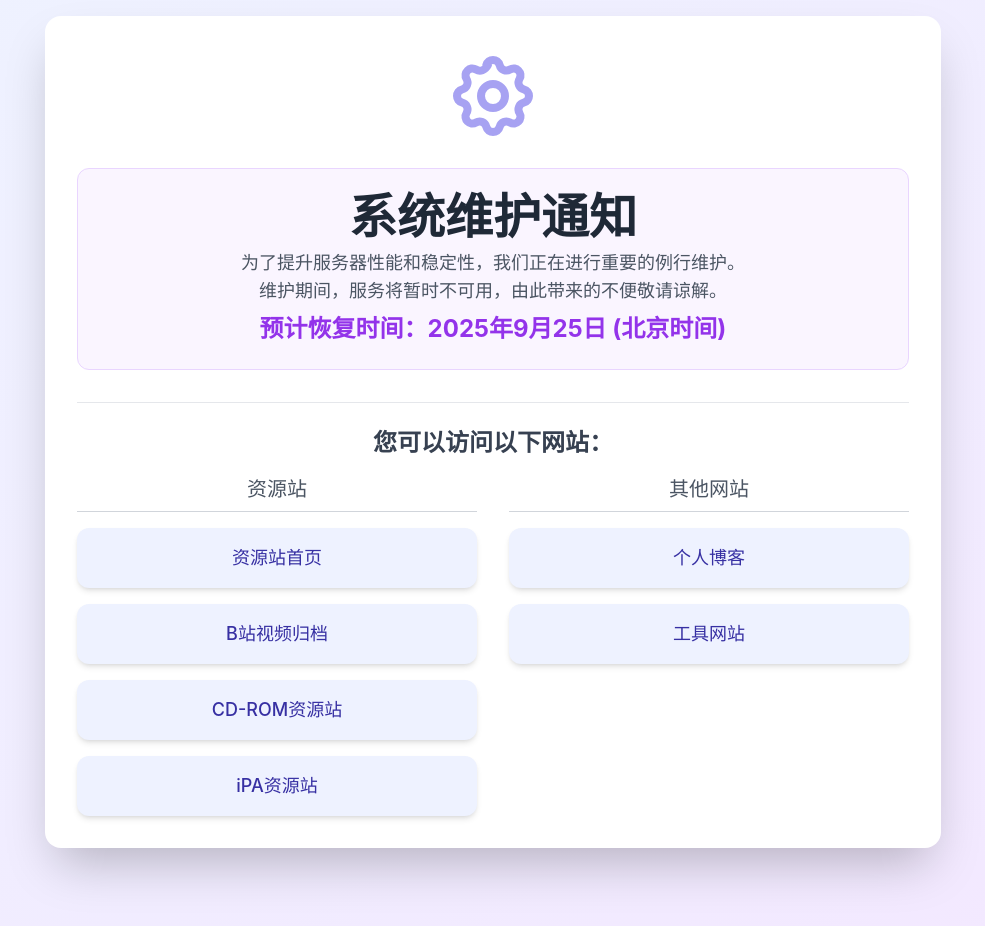
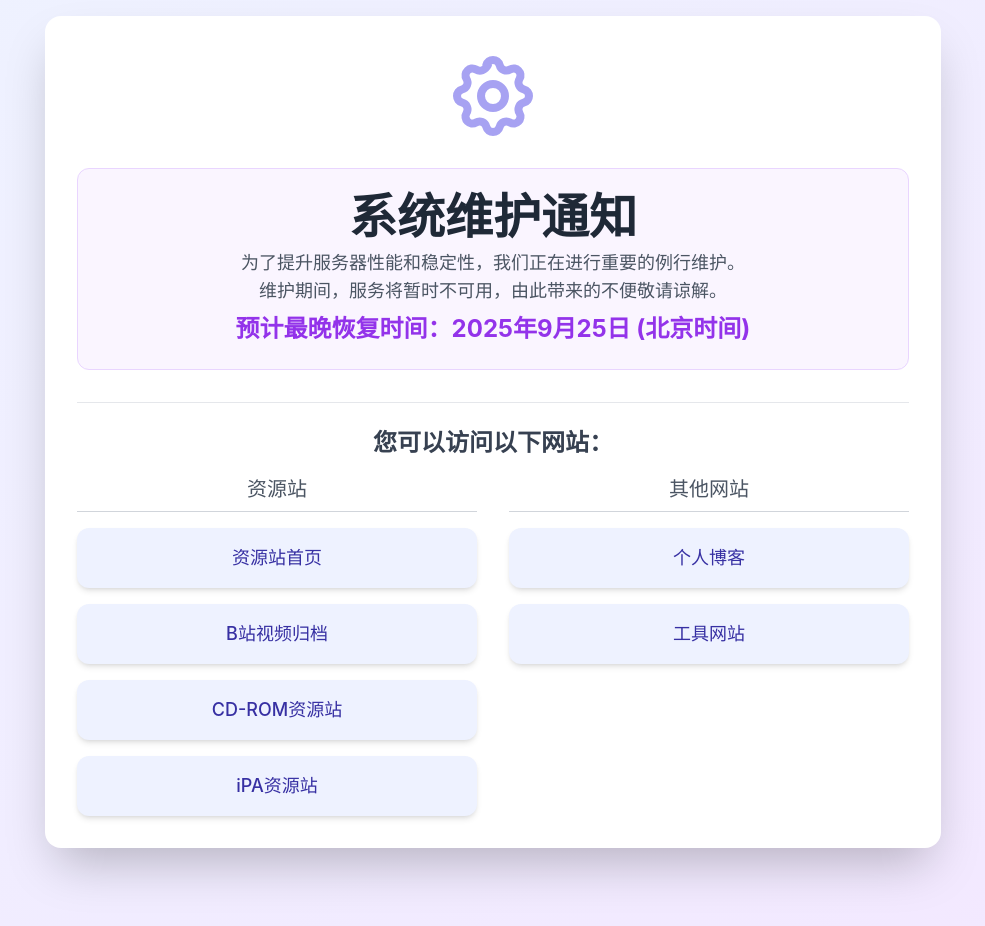
Before and after one commit to GistWillan/tc1, a plain HTML site: page index.html in a window 1280 px wide. Shown: the whole page, without its empty margins (147-1132 px from the left). Drawn offline with nearby package versions, Linux system fonts and the light colour scheme.

Commit message:
Update index.html

```diff
--- a/index.html
+++ b/index.html
@@ -49,7 +49,7 @@
                 维护期间，服务将暂时不可用，由此带来的不便敬请谅解。
             </p>
             <p class="text-2xl font-bold text-purple-600">
-                预计恢复时间：2025年9月25日 (北京时间)
+                预计最晚恢复时间：2025年9月25日 (北京时间)
             </p>
         </div>
 
```
